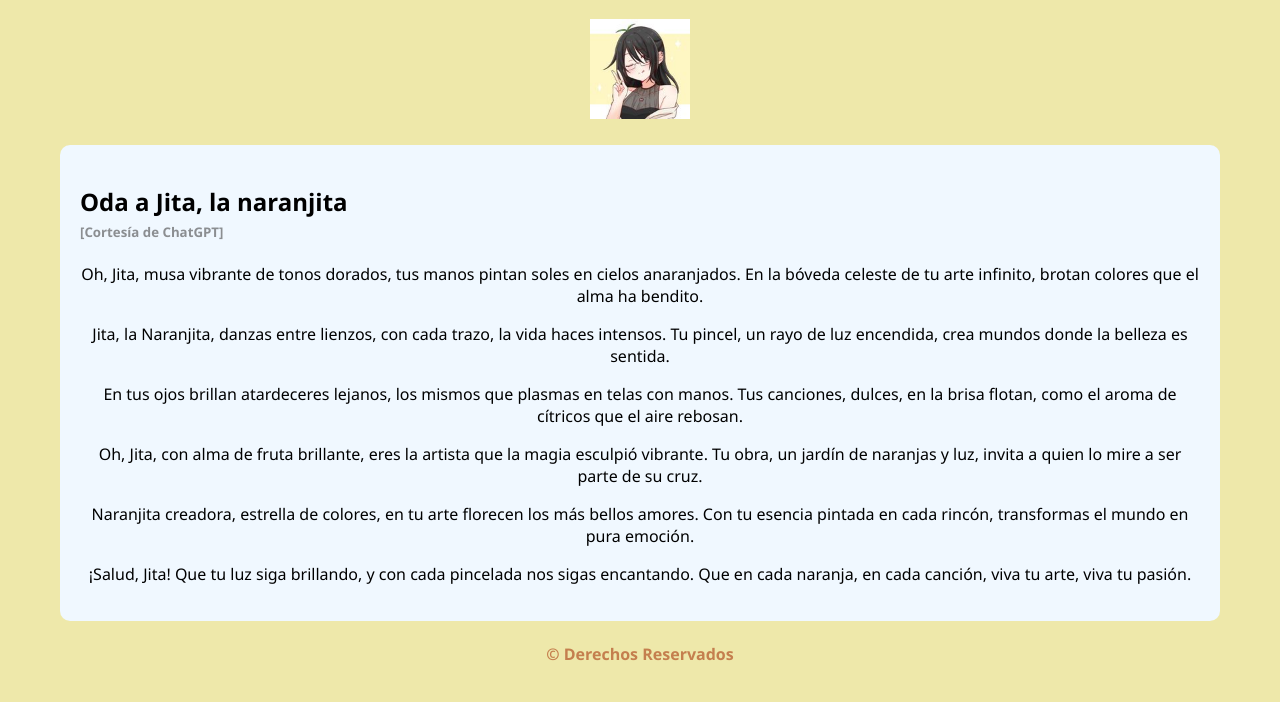
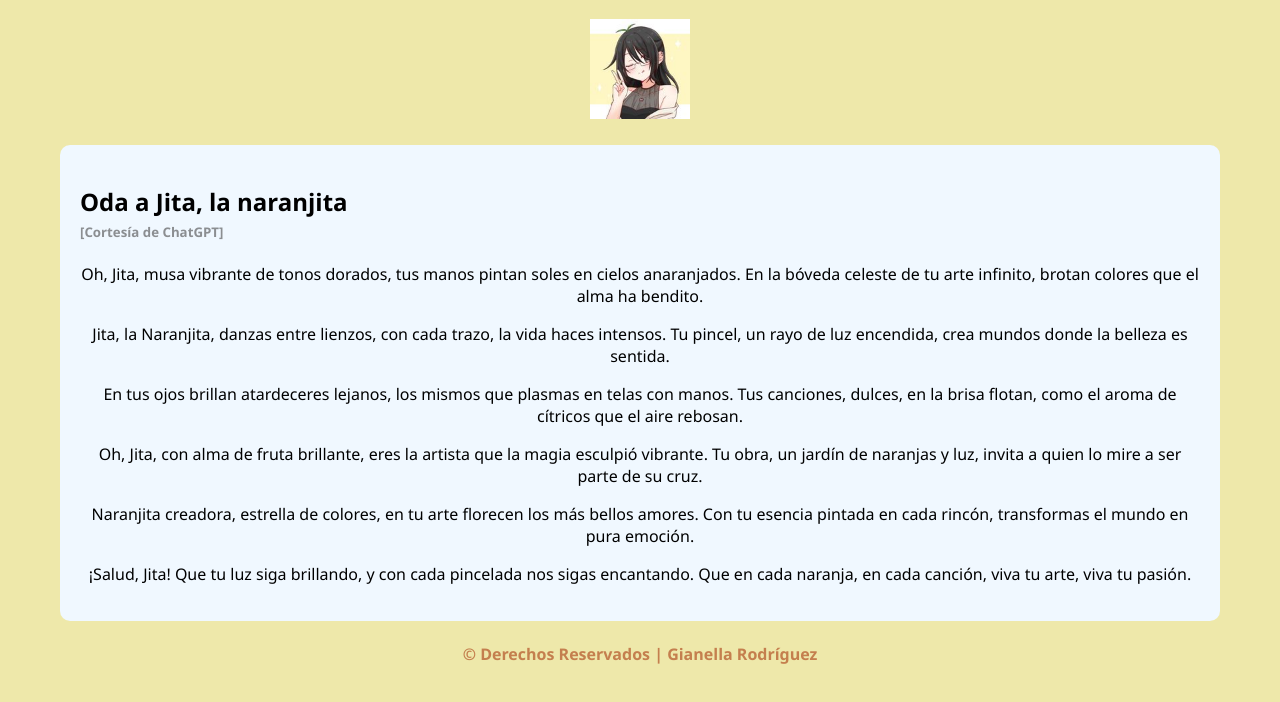
Before and after one commit to JysusTrack/lab7GR, a plain HTML site: page index.html in a window 1280 px wide. Shown: the part 176-878 px from the top of the page. Drawn offline with Linux system fonts and the light colour scheme.

Commit message:
commit 2: Actualizacion

```diff
--- a/index.html
+++ b/index.html
@@ -53,6 +53,6 @@
         </P>
     </div>
     <h1 align=center></h1>
-    <h4 align=center style="color: #a328028c;">© Derechos Reservados</h4>
+    <h4 align=center style="color: #a328028c;">© Derechos Reservados | Gianella Rodríguez</h4>
 </body>
 </html>
```
